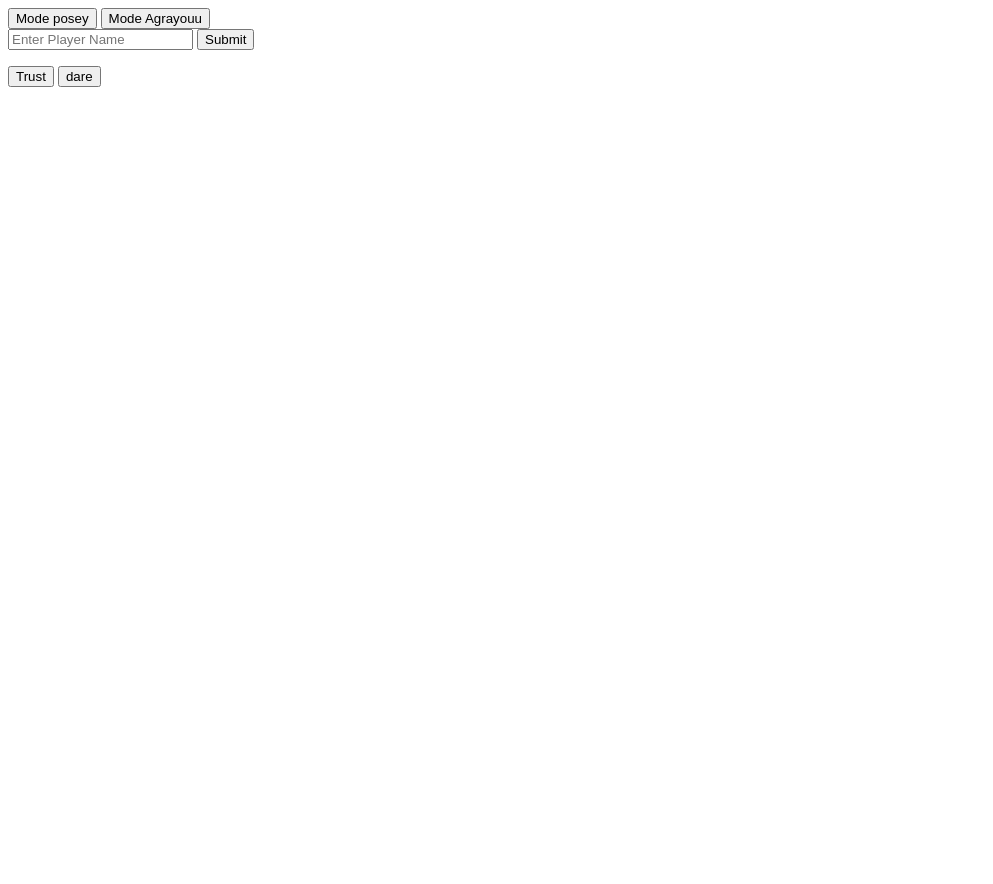
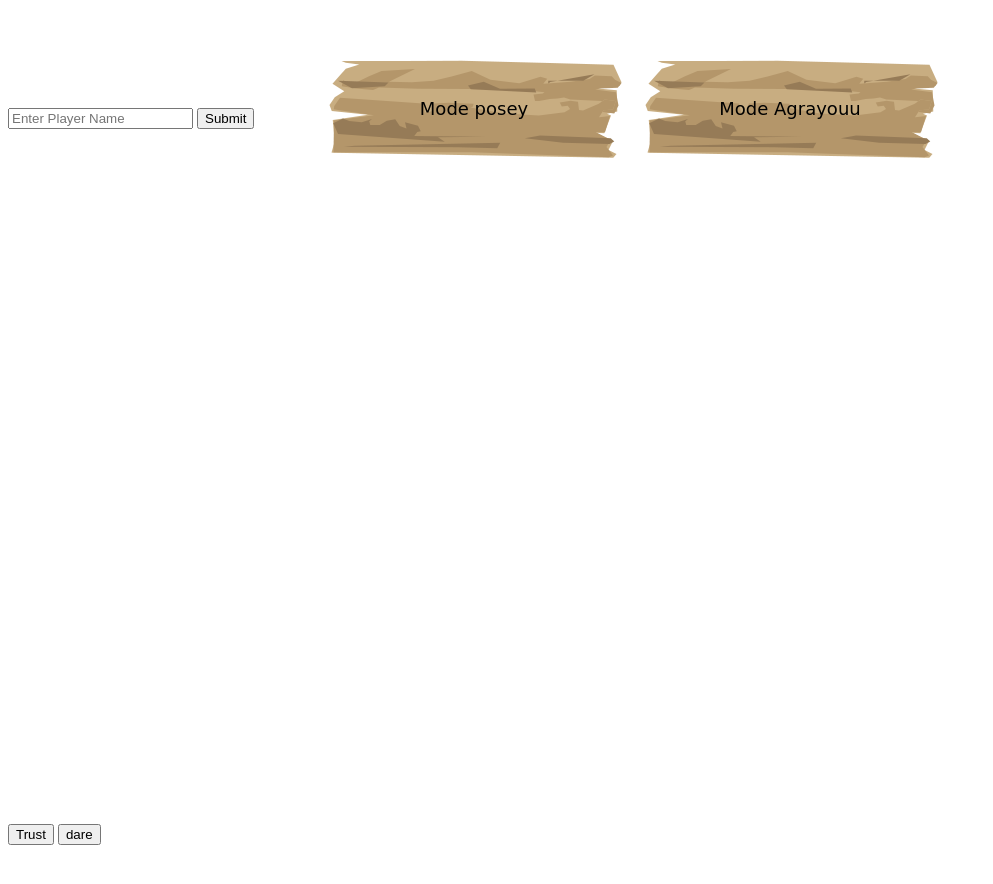
Before and after one commit to BaptisteBourlet/BatCaro, a plain HTML site: page index.html in a window 1280 px wide. Shown: the top 884 px of the page, without its empty margins (0-993 px from the left). Before the commit the page ends 800 px from the top, so only its background shows below. Drawn offline with nearby package versions, Linux system fonts and the light colour scheme; a web font is replaced by a local one.

Commit message:
test push

```diff
--- a/index.html
+++ b/index.html
@@ -6,12 +6,15 @@
     <meta name="viewport" content="width=device-width, initial-scale=1.0">
     <meta http-equiv="X-UA-Compatible" content="ie=edge">
     <title>Dare or Trust</title>
+    <link rel="stylesheet" type="text/css" href="style.css">
+    <link href="https://fonts.googleapis.com/css?family=Oldenburg&display=swap" rel="stylesheet">
 </head>
 
 <body>
-    <div class="modChoice">
-        <button id="fiestaMod">Mode posey</button>
-        <button id="hotMod">Mode Agrayouu</button>
+    <section class="home">
+        <div class="modChoice wrapper">
+            <button class="caroButtonMod" id="fiestaMod">Mode posey</button>
+            <button class="caroButtonMod" id="hotMod">Mode Agrayouu</button>
         </div>
         <div class="players">
             <form>
@@ -21,6 +24,7 @@
 
             <div class="playerList"></div>
         </div>
+    </section>
     <section class="game">
         <div class="animRandomPlayer">
             <p id="showPlayer"></p>
--- /dev/null
+++ b/style.scss
@@ -0,0 +1,36 @@
+//test
+$pink: #c6538c;
+body{
+
+}
+//section home
+.home{
+    height: 100vh;
+}
+//les boutons de selection du mod
+.caroButtonMod{
+        font-size: 18px;
+        width: 300px;
+        height: 100px;
+        background: url(pancarte.png) no-repeat;
+        border: none;
+        font-family: 'Oldenburg', cursive;
+}
+//systeme de mise en place
+.wrapper{
+    display: grid;
+    grid-template-columns: 25% 25% 25% 25%;
+    grid-template-rows: 25% 25% 25% 25%;
+}
+#fiestaMod{
+    grid-column: 2 / 4;
+    grid-row: 3;
+}
+#hotMod{
+    grid-column: 3 / 3;
+    grid-row: 3;
+}
+//section game
+.game{
+    height: 100vh;
+}
```
Also changed, not shown: pancarte.png (added), style.css (added), 1 other file. Lines whose indentation alone changed are shown as unchanged.
